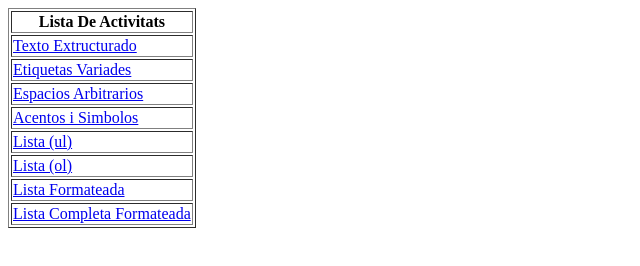
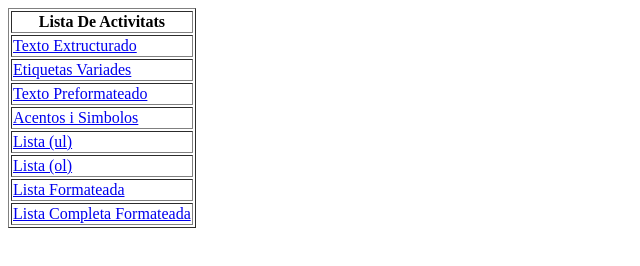
Before and after one commit to kas4046/m08uf5, a plain HTML site: page index.html in a window 1280 px wide. Shown: the full height of the page, 0-640 px from the left. Drawn offline with Linux system fonts and the light colour scheme.

Commit message:
Update index.html

```diff
--- a/index.html
+++ b/index.html
@@ -28,7 +28,7 @@
                 <td><a href="paginasweb/Activitat2.xhtml">Etiquetas Variades</a></td>
             </tr>
             <tr>
-                <td><a href="paginasweb/Activitat4.xhtml">Espacios Arbitrarios</a></td>
+                <td><a href="paginasweb/Activitat4.xhtml">Texto Preformateado</a></td>
             </tr>
             <tr>
                 <td><a href="paginasweb/Activitat5.xhtml">Acentos i Simbolos</a></td>
```
